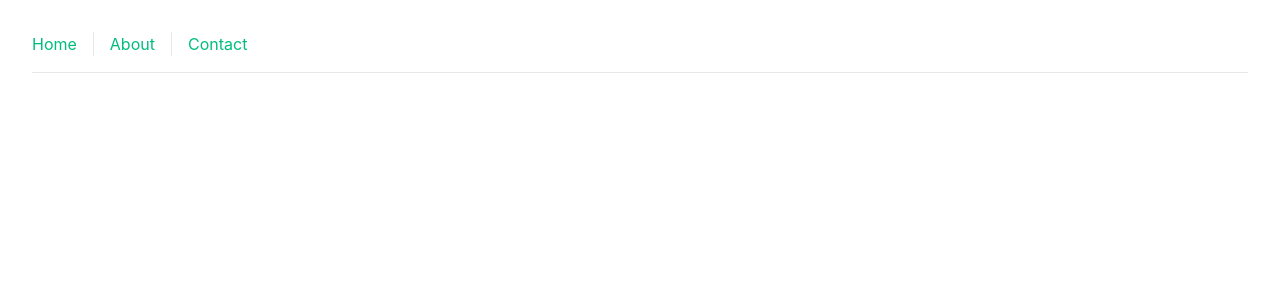
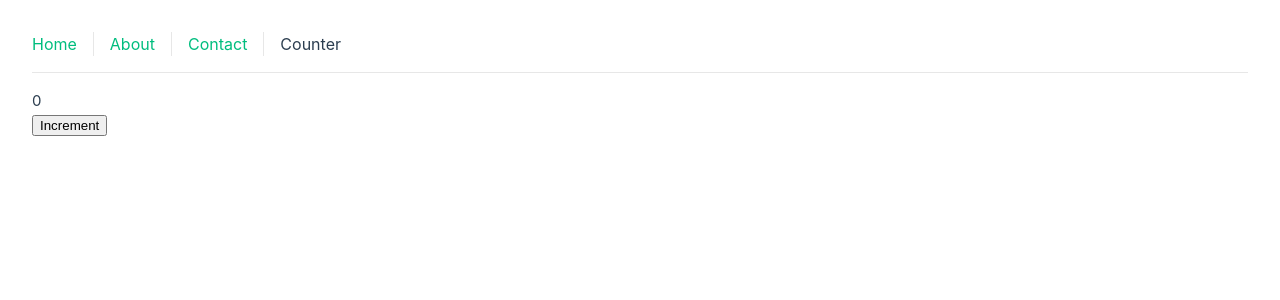
Before and after one commit to mariobojos/vue-project-02, a Vue app: page /counter in a window 1280 px wide. Before the commit this address had no page. Shown: the top 300 px of the page. Built offline with nearby package versions, Linux system fonts and the light colour scheme.

Commit message:
07-State-Management - use Store State

```diff
--- a/src/App.vue
+++ b/src/App.vue
@@ -8,6 +8,7 @@ import { RouterLink, RouterView } from 'vue-router'
         <RouterLink to="/">Home</RouterLink>
         <RouterLink to="/about">About</RouterLink>
         <RouterLink to="/contact">Contact</RouterLink>
+        <RouterLink to="/counter">Counter</RouterLink>
       </nav>
   </header>
 
--- a/src/router/index.js
+++ b/src/router/index.js
@@ -21,6 +21,11 @@ const router = createRouter({
       path: '/contact',
       name: 'contact',
       component: () => import('../views/ContactView.vue')
+    },
+    {
+      path: '/counter',
+      name: 'counter',
+      component: () => import('../views/CounterView.vue')
     }
   ]
 })
--- /dev/null
+++ b/src/stores/counterStore.js
@@ -0,0 +1,13 @@
+import { reactive } from 'vue';
+
+export let counter = reactive({
+  // state
+  count: 0,
+
+  // action
+  increment() {
+    if (this.count >= 10) return;
+
+    this.count++;
+  }
+});
--- a/src/views/AboutView.vue
+++ b/src/views/AboutView.vue
@@ -1,12 +1,13 @@
 <script setup>
 import { useFlash } from '@/composables/useFlash.js';
+import { counter } from '../stores/counterStore.js'
 
 const { flash } = useFlash();
 </script>
 
 <template>
   <main>
-    <h1>This is an about page</h1>
+    <h1>This is an about page. The current count is {{ counter.count }}.</h1>
 
     <p>
       <button @click="flash('Yey', 'Hello from About page!')">Click here</button>
--- /dev/null
+++ b/src/views/CounterView.vue
@@ -0,0 +1,12 @@
+<script setup>
+import { counter } from '@/stores/counterStore.js';
+
+
+</script>
+
+<template>
+  <main>
+    <p v-text="counter.count" />
+    <button @click="counter.increment()">Increment</button>
+  </main>
+</template>
```
